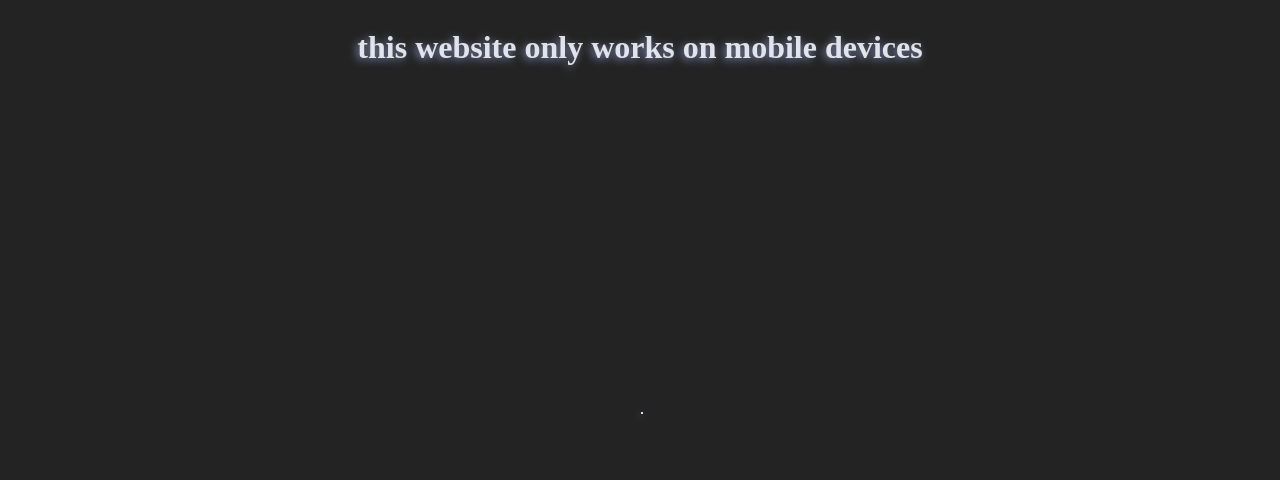
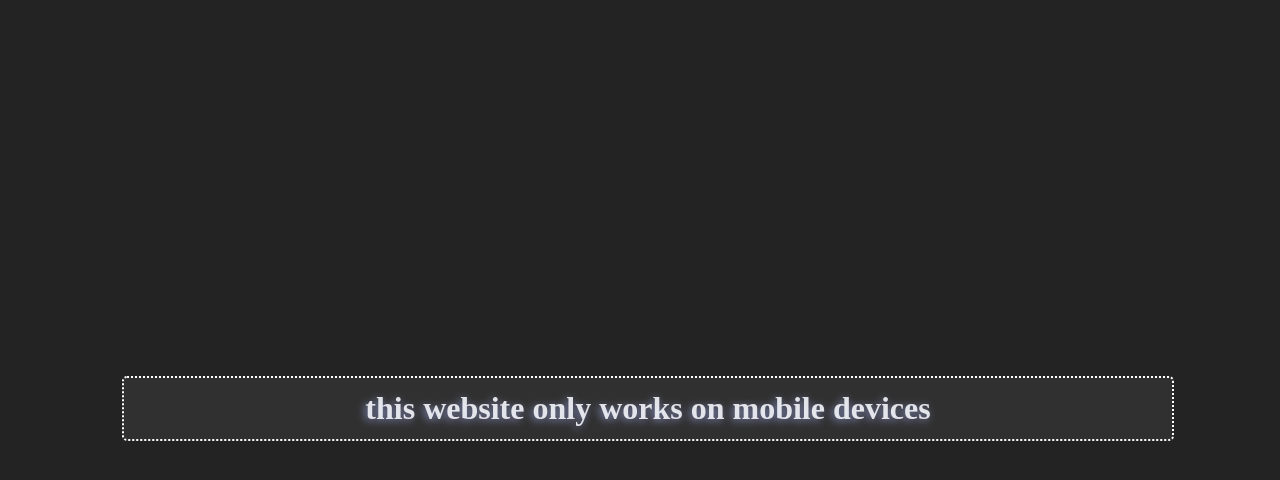
Before and after one commit to iguannalin/sand, a plain HTML site: page index.html in a window 1280 px wide. Drawn offline with Linux system fonts and the light colour scheme.

Commit message:
update banner

```diff
--- a/index.css
+++ b/index.css
@@ -13,15 +13,29 @@ html {
 }
 
 body {
-  display: flex;
-  justify-content: center;
-  align-items: center;
-  flex-flow: column;
   background-color: var(--main-bg-color);
   color: var(--main-text-color);
   text-shadow: var(--shadow-color) -2px 2px 8px;
 }
 
+#container {
+  width: 100vw;
+  height: 100vh;
+  display: flex;
+  justify-content: center;
+  align-items: center;
+  flex-flow: column;
+  text-align: center;
+}
+
+h1 {
+  border-radius: 5px;
+  border: 2px dotted white;
+  padding: 12px;
+  width: 80%;
+  background-color: #7d7d7d26;
+}
+
 span {
   position: absolute;
 }
--- a/index.js
+++ b/index.js
@@ -79,7 +79,7 @@ window.addEventListener("load", () => {
     }
   };
 
-  setInterval(() => {
+  if (hasTouchScreen) setInterval(() => {
     const span = document.createElement("span");
     span.innerHTML = ".";
     span.style.top = window.innerHeight/2+"px";
```
